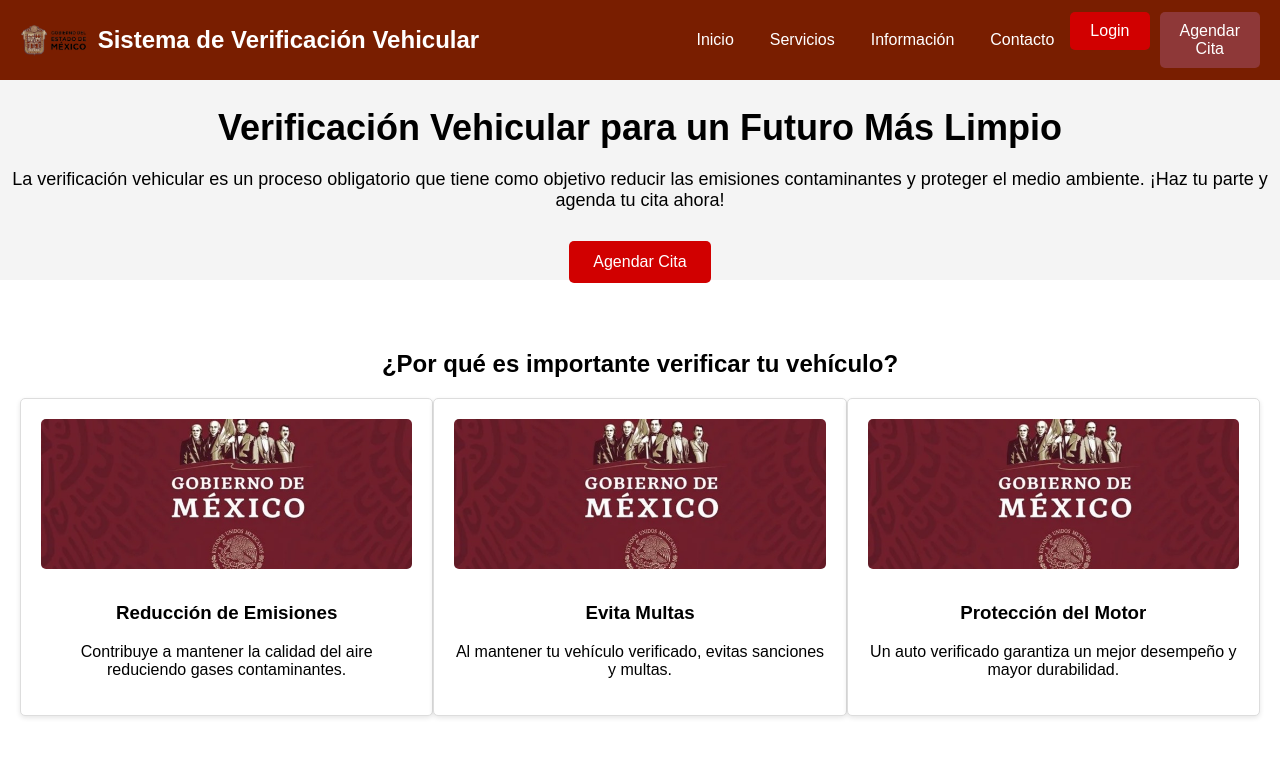
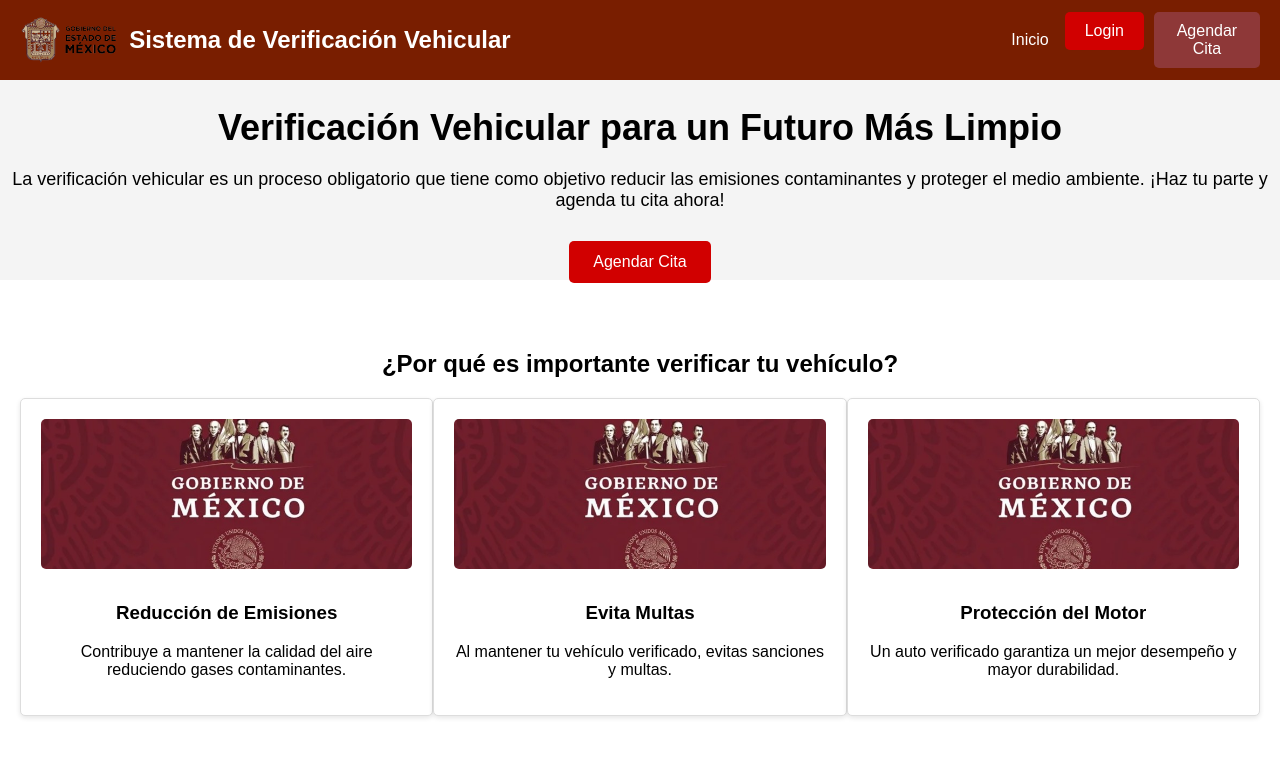
Before and after one commit to NeftaliGC/Verificentro, a Django app: page / in a window 1280 px wide. Shown: the top 765 px of the page. Run offline with Django 5.2, Linux system fonts and the light colour scheme; parts of the project's set-up code (start-up, migrations or seed data) failed here and were passed over.

Commit message:
update navegacion actualizacion
menu actualizado

```diff
--- a/verificentroSystem/templates/partials/_header.html
+++ b/verificentroSystem/templates/partials/_header.html
@@ -10,9 +10,6 @@
         <nav class="navigation">
             <ul>
                 <li><a href="/">Inicio</a></li>
-                <li><a href="#">Servicios</a></li>
-                <li><a href="#">Información</a></li>
-                <li><a href="#">Contacto</a></li>
             </ul>
         </nav>
         <div class="auth-buttons">
```
